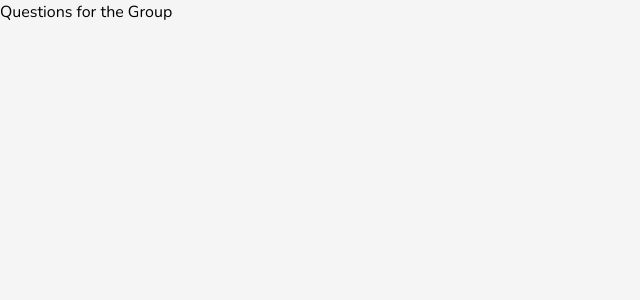
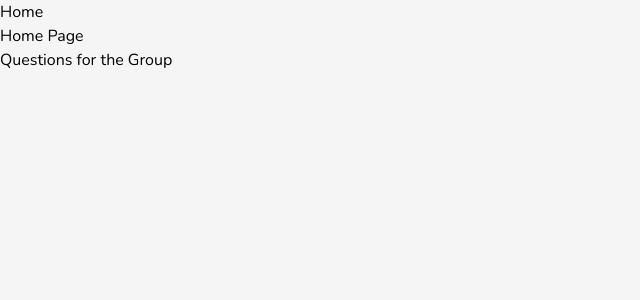
Before and after one commit to vanphudev/FE-TEAM13-QUESTION-APPLICATION, a React (Vite) app: page / in a window 1280 px wide. Shown: the top 300 px of the page, without its empty margins (0-640 px from the left). Built offline with nearby package versions, Linux system fonts and the light colour scheme.

Commit message:
#2 - create main

```diff
--- a/src/pages/home.jsx
+++ b/src/pages/home.jsx
@@ -1,7 +1,12 @@
 import React from "react";
 
 const Home = () => {
-   return <>{/* Nội dung Main Page */}</>;
+   return (
+      <>
+         <h1>Home</h1>
+         <p>Home Page</p>
+      </>
+   );
 };
 
 export default Home;
```
